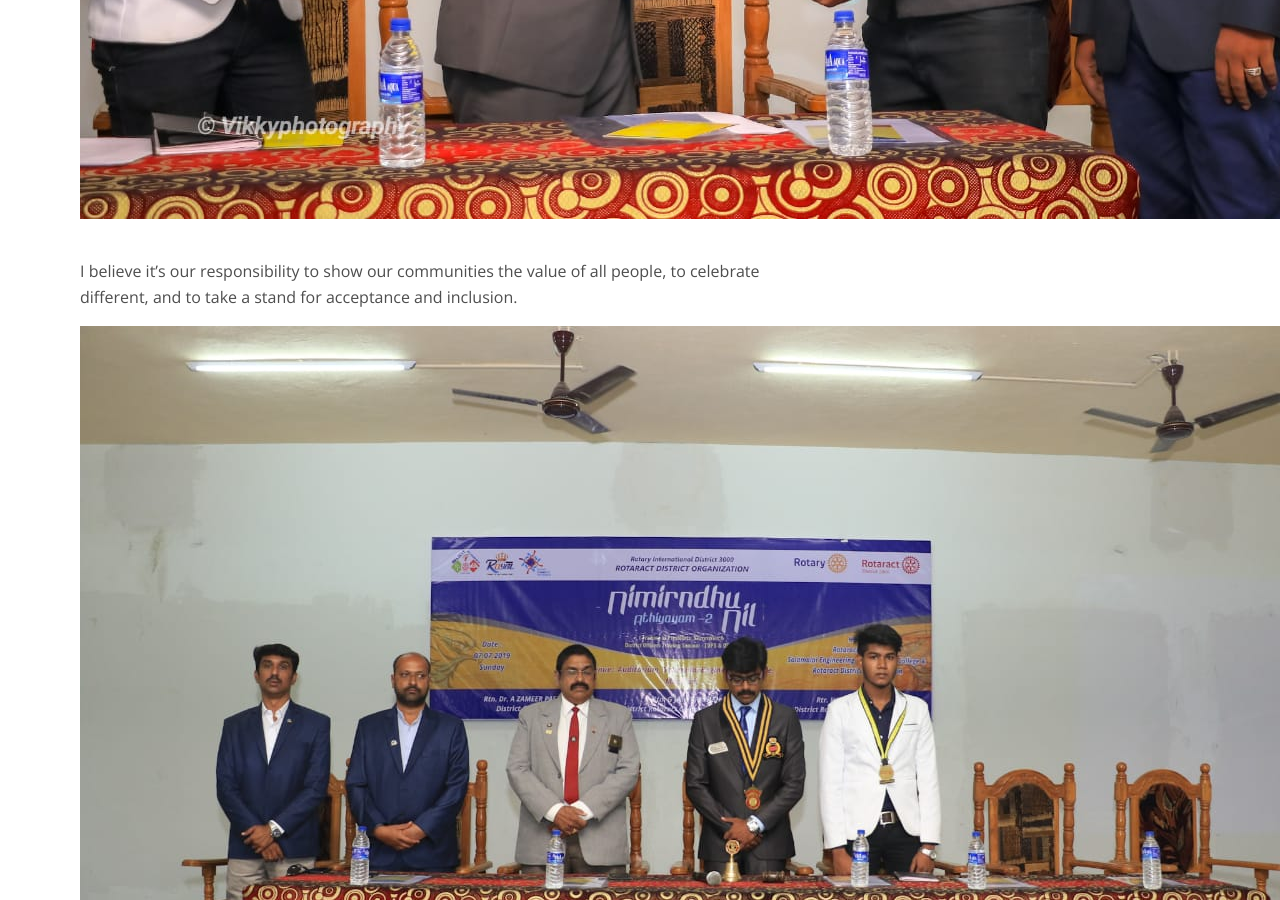
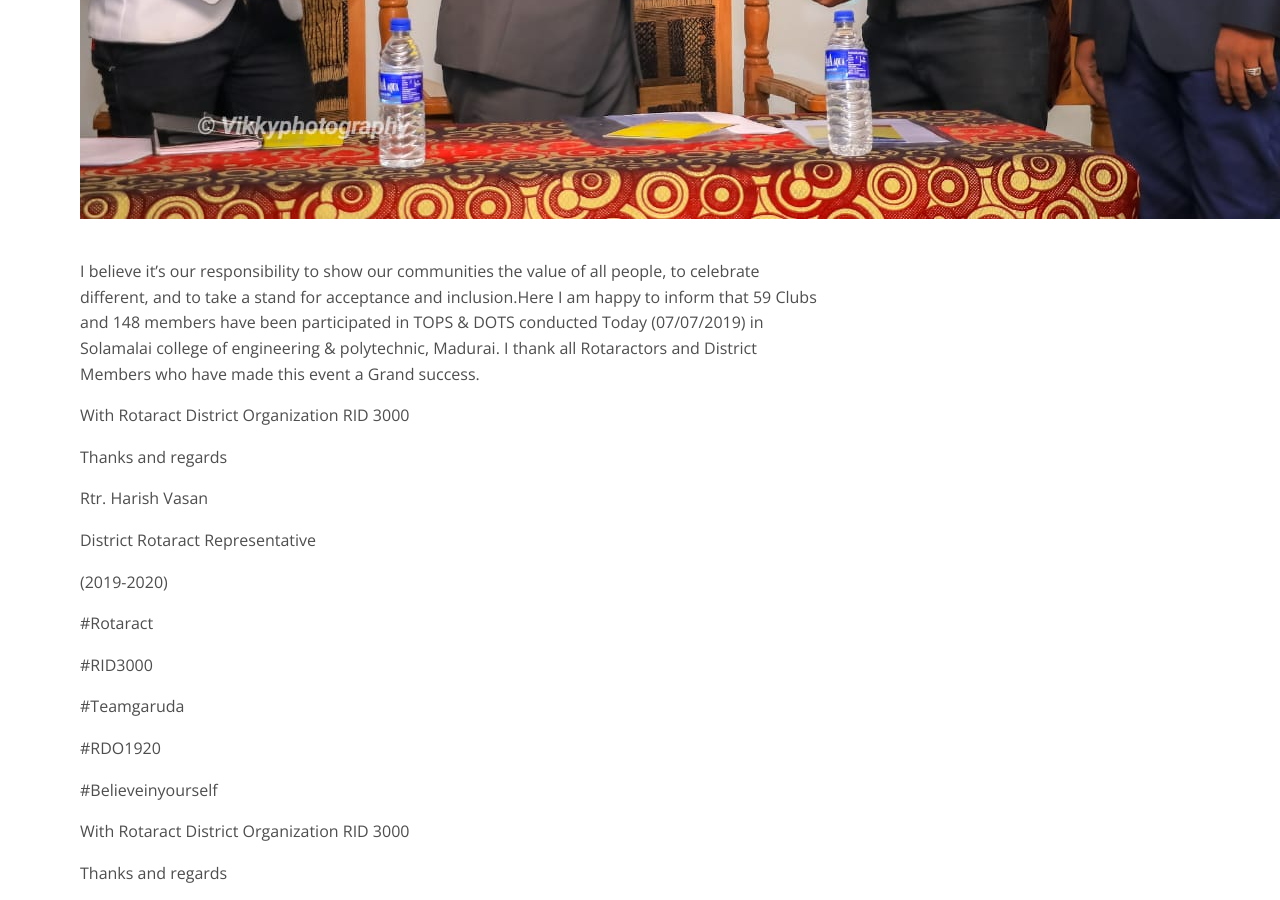
Before and after one commit to rid3000/rid3000, a Jekyll site: the page built from _announcements/2019-07-07-district-tops-and-dots.md, in a window 1280 px wide and 900 px high, scrolled down 1108 px. Built offline with Jekyll 4.4.1, drawn with Linux system fonts in a browser that asks for light colours; some of the changed text lies outside the part shown.

Commit message:
Update Announcement “2019-07-07-district-tops-and-dots”

```diff
--- a/_announcements/2019-07-07-district-tops-and-dots.md
+++ b/_announcements/2019-07-07-district-tops-and-dots.md
@@ -4,13 +4,27 @@ date: '2019-07-07'
 ---
 ![](/assets/images/announcement_posts/f6491cda-7d44-4a6a-aeb4-96e227c5df1b.jpg)
 
-I believe it's our responsibility to show our communities the value of all people, to celebrate different, and to take a stand for acceptance and inclusion.
+I believe it's our responsibility to show our communities the value of all people, to celebrate different, and to take a stand for acceptance and inclusion.Here I am happy to inform that 59 Clubs and 148 members have been participated in TOPS & DOTS conducted Today (07/07/2019) in Solamalai college of engineering & polytechnic, Madurai. I thank all Rotaractors and District Members who have made this event a Grand success.
 
-![](/assets/images/announcement_posts/aee6c22c-a205-49b5-9770-b4c521db3f87.jpg)
+With Rotaract District Organization RID 3000
 
-![](/assets/images/announcement_posts/78b1f316-b02a-4134-959a-f7a1212f87d6.jpg)
+Thanks and regards
 
-Here I am happy to inform that 59 Clubs and 148 members have been participated in TOPS & DOTS conducted Today (07/07/2019) in Solamalai college of engineering & polytechnic, Madurai. I thank all Rotaractors and District Members who have made this event a Grand success.
+Rtr. Harish Vasan
+
+District Rotaract Representative
+
+(2019-2020)
+
+\#Rotaract
+
+\#RID3000
+
+\#Teamgaruda
+
+\#RDO1920
+
+\#Believeinyourself
 
 With Rotaract District Organization RID 3000
 
@@ -33,3 +47,15 @@ District Rotaract Representative
 \#Believeinyourself
 
 ![](/assets/images/announcement_posts/48ef5e04-89cb-4ad5-91f6-6b63a52624de.jpg)
+
+
+
+![](/assets/images/announcement_posts/48ef5e04-89cb-4ad5-91f6-6b63a52624de.jpg)
+
+![](/assets/images/announcement_posts/aee6c22c-a205-49b5-9770-b4c521db3f87.jpg)
+
+![](/assets/images/announcement_posts/78b1f316-b02a-4134-959a-f7a1212f87d6.jpg)
+
+
+
+![](/assets/images/announcement_posts/48ef5e04-89cb-4ad5-91f6-6b63a52624de.jpg)
```
